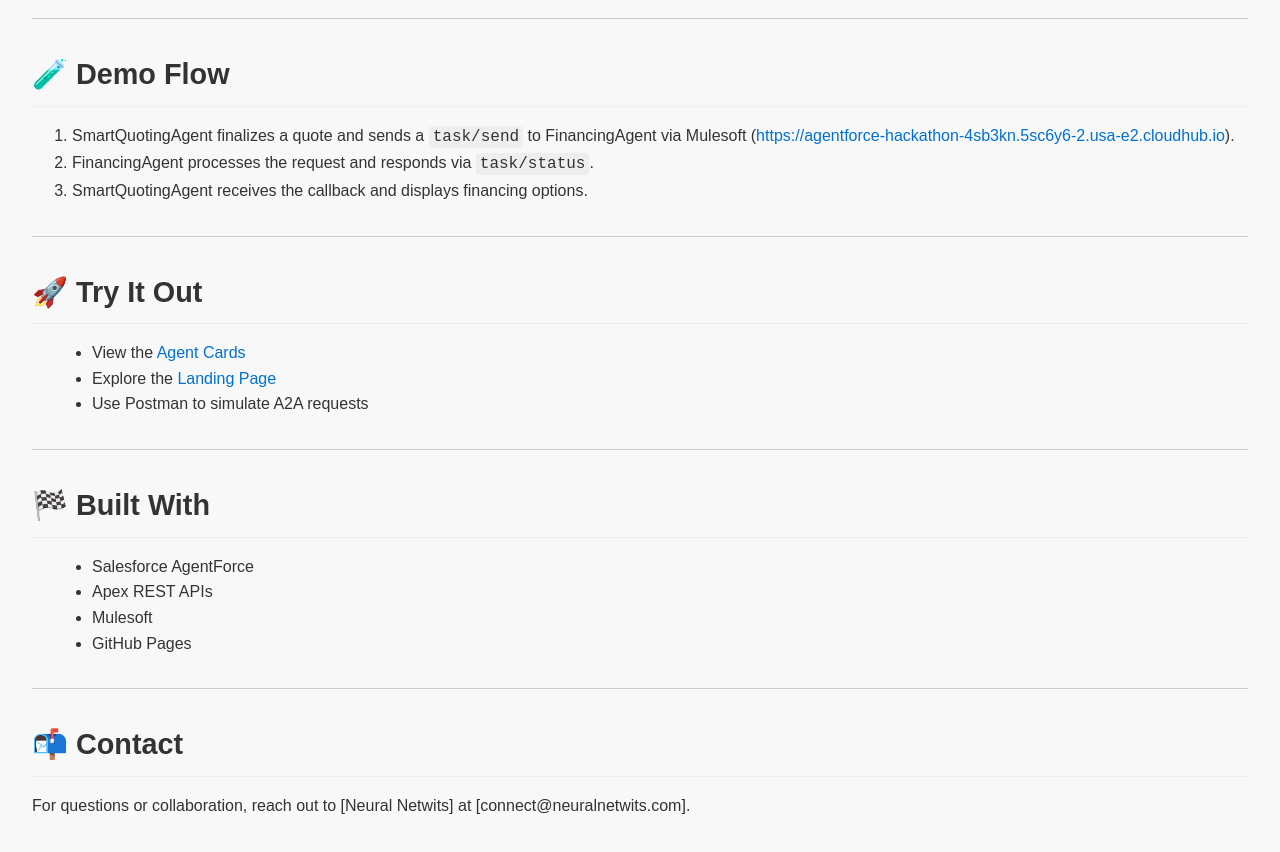
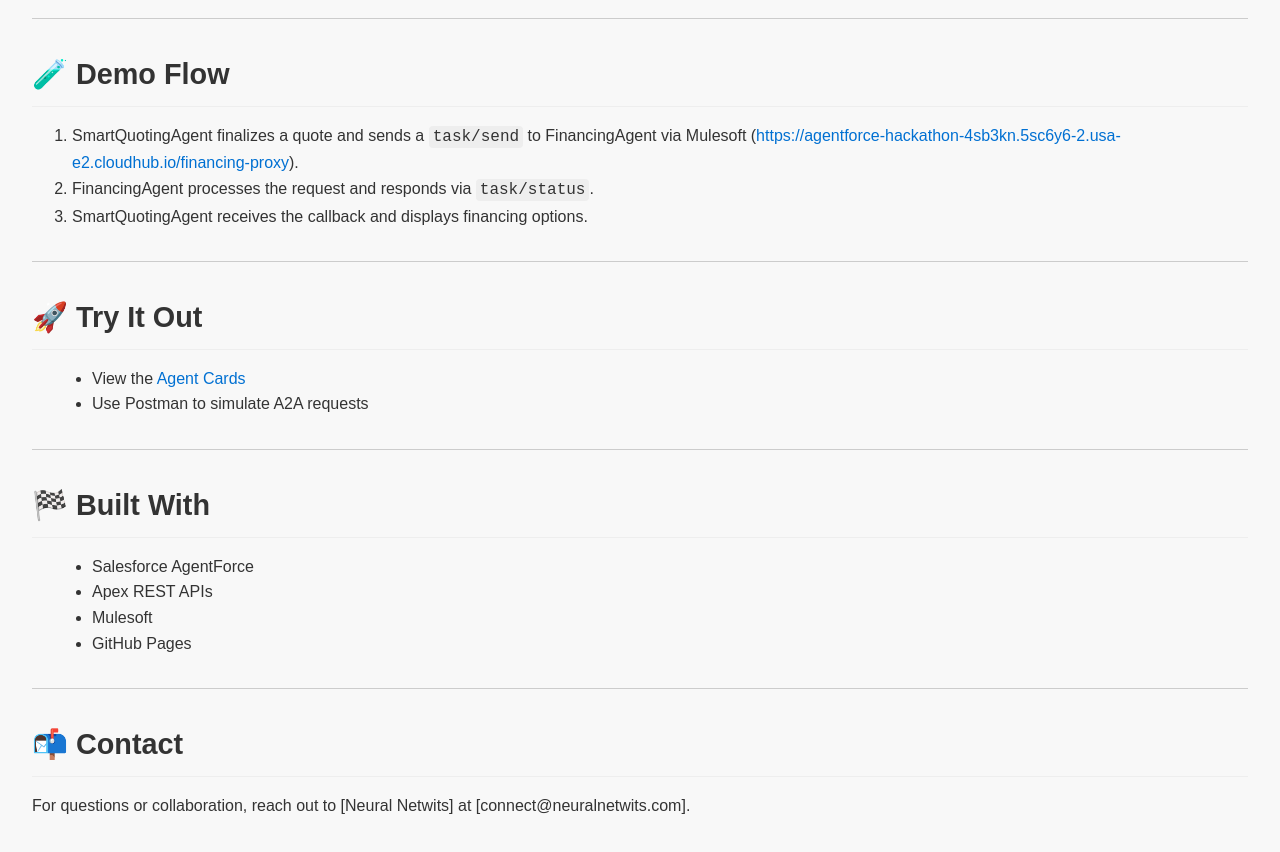
Before and after one commit to sharaa02/agentforce-a2a-cards, a plain HTML site: page index.html in a window 1280 px wide. Shown: the part 1480-2332 px from the top of the page. Drawn offline with Linux system fonts and the light colour scheme.

Commit message:
Update index.html

```diff
--- a/index.html
+++ b/index.html
@@ -102,7 +102,7 @@
     <h2>🧪 Demo Flow</h2>
 
     <ol>
-        <li>SmartQuotingAgent finalizes a quote and sends a <code>task/send</code> to FinancingAgent via Mulesoft (<a href="https://agentforce-hackathon-4sb3kn.5sc6y6-2.usa-e2.cloudhub.io/financing-proxy" target="_blank">https://agentforce-hackathon-4sb3kn.5sc6y6-2.usa-e2.cloudhub.io</a>).</li>
+        <li>SmartQuotingAgent finalizes a quote and sends a <code>task/send</code> to FinancingAgent via Mulesoft (<a href="https://agentforce-hackathon-4sb3kn.5sc6y6-2.usa-e2.cloudhub.io/financing-proxy" target="_blank">https://agentforce-hackathon-4sb3kn.5sc6y6-2.usa-e2.cloudhub.io/financing-proxy</a>).</li>
         <li>FinancingAgent processes the request and responds via <code>task/status</code>.</li>
         <li>SmartQuotingAgent receives the callback and displays financing options.</li>
     </ol>
@@ -113,7 +113,6 @@
 
     <ul>
         <li>View the <a href="agent-cards.json" target="_blank">Agent Cards</a></li>
-        <li>Explore the <a href="https://sharaa02.github.io/agentforce-a2a-cards/" target="_blank">Landing Page</a></li>
         <li>Use Postman to simulate A2A requests</li>
     </ul>
 
```
